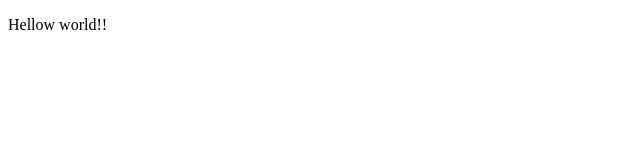
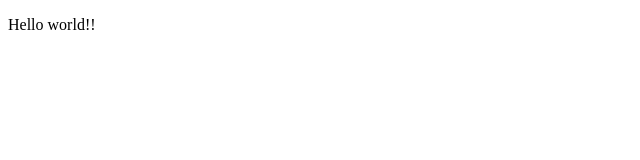
Before and after one commit to fujiwat/portfolio, a plain HTML site: page index.html in a window 1280 px wide. Shown: the full height of the page, 0-640 px from the left. Drawn offline with Linux system fonts and the light colour scheme.

Commit message:
Update index.html

```diff
--- a/index.html
+++ b/index.html
@@ -3,6 +3,6 @@
   <head>
   </head>
   <body>
-    <p>Hellow world!!</p>
+    <p>Hello world!!</p>
   </body>
 </html>
```
